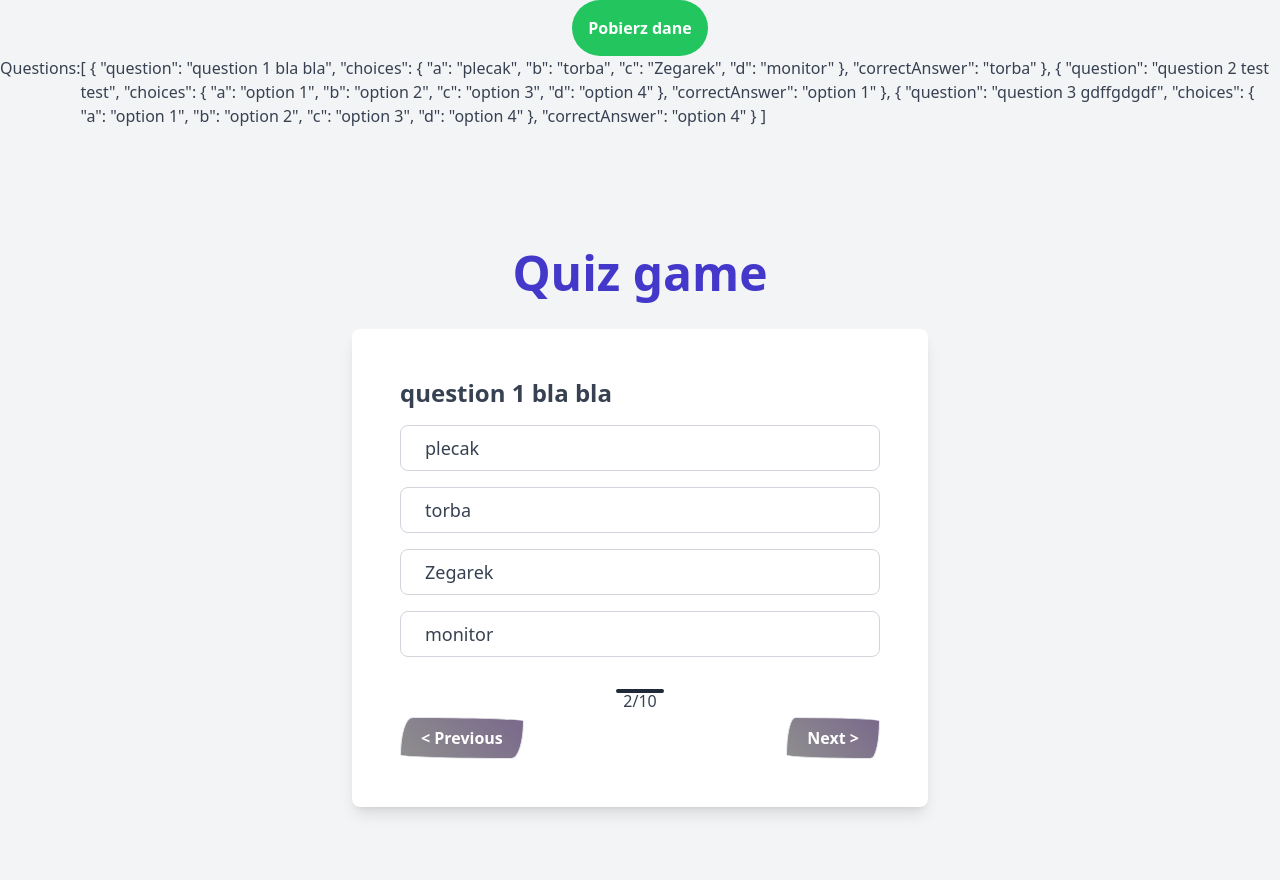
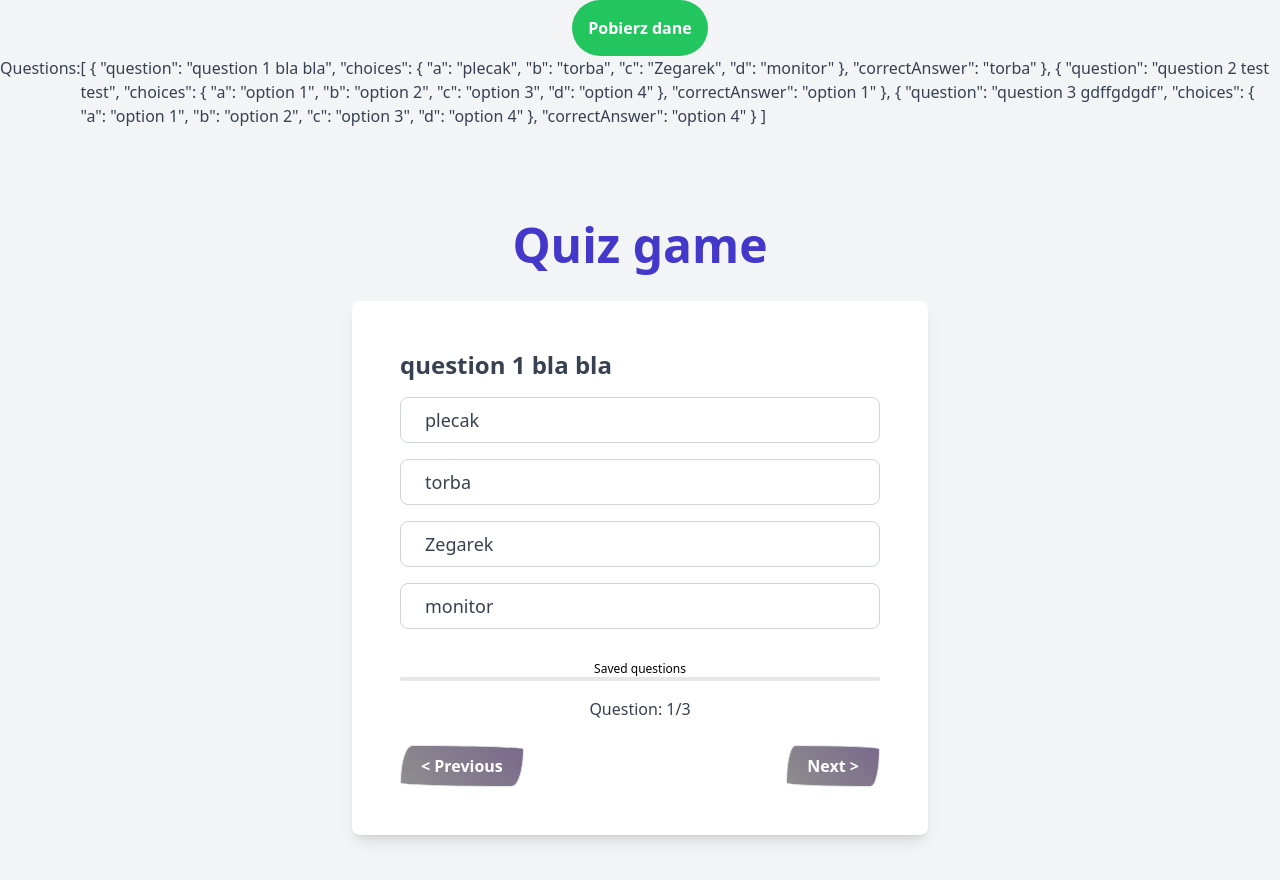
Before and after one commit to mefiuea/quiz_game_vue_deploy, a Vue app: page / in a window 1280 px wide. Shown: the top 880 px of the page. Built offline with nearby package versions, Linux system fonts and the light colour scheme.

Commit message:
upgrade progress bar

```diff
--- a/src/App.vue
+++ b/src/App.vue
@@ -30,9 +30,13 @@
           </div>
           <!--progress status-->
           <div class="mt-8 text-center">
-            <div class="h-1 w-12 bg-gray-800 rounded-full mx-auto">
-              <p>2/10</p>
+            <div class="flex justify-center items-center">
+              <span class="text-black text-xs">Saved questions</span>
             </div>
+            <div class="mb-4 w-full h-1 bg-gray-200 rounded-full dark:bg-gray-700">
+              <div class="h-1 bg-yellow-500 font-medium text-blue-100 rounded-full" :style="{width: widthProgress + '%'}"></div>
+            </div>
+            <p>Question: {{ questionIndex }}/{{ questionCounter }}</p>
           </div>
           <!--next question button-->
           <div class="mt-6 flow-root">
@@ -80,6 +84,7 @@
       selectedAnswersDictionary: {},
       questionIndex: 1,
       questionCounter: 3,
+      widthProgress: 0,
       questions: [
         {
           question: 'question 1 bla bla',
@@ -134,7 +139,9 @@
       console.log(this.selectedAnswer = event.target.innerText)
       // add selected answer to dictionary depending on question index
       this.selectedAnswersDictionary[this.questionIndex] = this.selectedAnswer;
-      console.log(this.selectedAnswersDictionary)
+      // console.log(this.selectedAnswersDictionary)
+      // update progress bar
+      this.updateProgressBar()
     },
     hoverClassOn(event) {
       this.isHovering = true
@@ -161,10 +168,20 @@
       this.selectedAnswer = this.selectedAnswersDictionary[this.questionIndex]
       // console.log('selectedAnswerForThisQuestion', this.selectedAnswer)
       this.info()
+      // update progress bar
+      this.updateProgressBar()
     },
     showResults() {
 
     },
+    // static methods
+    updateProgressBar() {
+      // console.log(Object.keys(this.selectedAnswersDictionary).length)
+      // update progress bar
+      this.widthProgress = (Object.keys(this.selectedAnswersDictionary).length / this.questionCounter) * 100
+      // this.widthProgress = (this.questionIndex / this.questionCounter) * 100
+      console.log(this.widthProgress)
+    }
   },
   beforeMount() {
     console.log('*********************************')
--- a/src/assets/custom.css
+++ b/src/assets/custom.css
@@ -31,3 +31,7 @@
 .myButton:disabled {
     background-image: linear-gradient(45deg, rgba(142,142,142,1) 0%, rgba(122,105,140,1) 100%);
 }
+
+div {
+    transition: 0.4s;
+}
```
